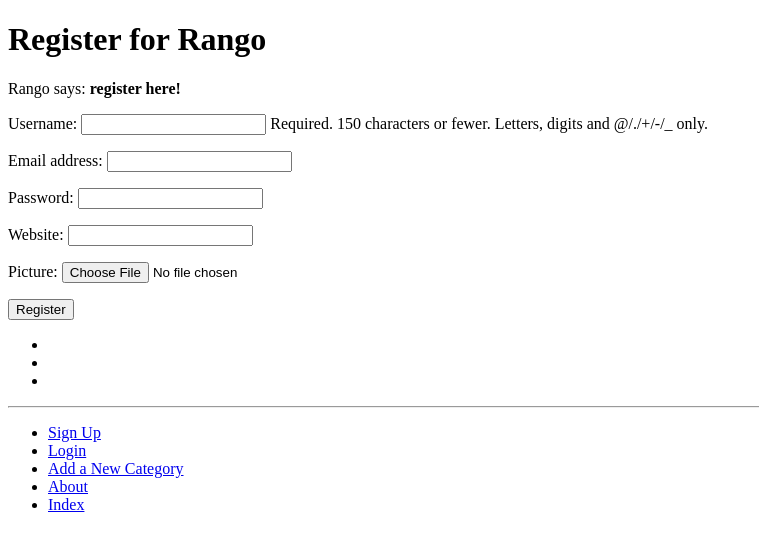
After one commit to stbmilu/tango_with_django_project, a Django app: page /rango/register/ in a window 1280 px wide. The commit adds this page. Shown: the top 551 px of the page, without its empty margins (0-759 px from the left). Run offline with Django 3.2, Linux system fonts and the light colour scheme; data comes from the database, SQL or seed files in the repository; parts of the project's set-up code (start-up, migrations or seed data) failed here and were passed over.

Commit message:
Chapter 9 before exercise

```diff
--- a/rango/admin.py
+++ b/rango/admin.py
@@ -1,5 +1,5 @@
 from django.contrib import admin
-from rango.models import Category, Page
+from rango.models import Category, Page, UserProfile
 
 # Register your models here.
 class CategoryAdmin(admin.ModelAdmin):
@@ -10,3 +10,4 @@
 
 admin.site.register(Category, CategoryAdmin)
 admin.site.register(Page, PageAdmin)
+admin.site.register(UserProfile)
--- a/rango/forms.py
+++ b/rango/forms.py
@@ -1,5 +1,6 @@
 from django import forms
-from rango.models import Page, Category
+from rango.models import Page, Category, UserProfile
+from django.contrib.auth.models import User
 
 class CategoryForm(forms.ModelForm):
     name = forms.CharField(max_length=Category.NAME_MAX_LENGTH, help_text="Please enter the category name.")
@@ -44,3 +45,17 @@
         exclude = ('category',)
         # or specify the fields to include (don't include the category field).
         # fields = ('title', 'url', 'views')
+
+class UserForm(forms.ModelForm):
+    # by overriding the password attribute for user model, hide the user's input
+    # from PasswordInput widget.
+    password = forms.CharField(widget=forms.PasswordInput())
+
+    class Meta:
+        model = User
+        fields = ('username', 'email', 'password',)
+
+class UserProfileForm(forms.ModelForm):
+    class Meta:
+        model = UserProfile
+        fields = ('website', 'picture',)
--- a/rango/models.py
+++ b/rango/models.py
@@ -1,5 +1,6 @@
 from django.db import models
 from django.template.defaultfilters import slugify
+from django.contrib.auth.models import User
 
 # Create your models here.
 
@@ -33,3 +34,14 @@
 
     def __str__(self):
         return self.title
+
+class UserProfile(models.Model):
+    #Links UserProfile to a User Model instance.
+    user = models.OneToOneField(User, on_delete=models.CASCADE)
+
+    # additional attributes
+    website = models.URLField(blank=True)
+    picture = models.ImageField(upload_to='profile_images', blank=True)
+
+    def __str__(self):
+        return self.user.username
--- a/rango/urls.py
+++ b/rango/urls.py
@@ -13,4 +13,8 @@
     path('category/<slug:category_name_slug>/', views.show_category, name = 'show_category'),
     path('add_category/', views.add_category, name = 'add_category'),
     path('category/<slug:category_name_slug>/add_page/', views.add_page, name = 'add_page'),
+    path('register/', views.register, name='register'),
+    path('login/', views.user_login, name='login'),
+    path('restricted/', views.restricted, name='restricted'),
+    path('logout/', views.user_logout, name='logout'),
 ]
--- a/rango/views.py
+++ b/rango/views.py
@@ -3,11 +3,11 @@
 
 from rango.models import Category
 from rango.models import Page
-
-from rango.forms import CategoryForm
-from rango.forms import PageForm
 from django.shortcuts import redirect
 from django.urls import reverse
+from rango.forms import CategoryForm, PageForm, UserForm, UserProfileForm
+from django.contrib.auth import authenticate, login, logout
+from django.cintrib.auth.decorators import login_required
 
 
 def index(request):
@@ -121,3 +121,79 @@
 
     context_dict = {'form': form, 'category': category}
     return render(request, 'rango/add_page.html', context=context_dict)
+
+
+def register(request):
+    # Set False initially, changes to True when registration succeeds.
+    registered = False
+
+    if request.method == 'POST':
+        # Attempt to grap the raw form information, both UserForm and UserProfileForm.
+        user_form = UserForm(request.POST)
+        profile_form = UserProfileForm(request.POST)
+
+        if user_form.is_valid() and profile_form.is_valid():
+            user = user_form.save()
+            # Hash the password, and update the user object
+            user.set_password(user.password)
+            user.save()
+            # The commit = False delays saving the model until we avoid the integrity problems
+            profile = profile_form.save(commit=False)
+            profile.user = user
+
+            # if user provide a picture, we get it from input form, put it in UserProfile model
+            if 'picture' in request.FILES:
+                profile.picture = request.FILES['picture']
+
+            profile.save()
+
+            # Update the status of registered variable
+            registered = True
+        else:
+            # Invalid form or forms - mistakes or something? print it in the terminal.
+            print(user_form.errors, profile_form.errors)
+    else:
+        # Not a HTTP POST, so render the forms, these forms will be blank for user input.
+        user_form = UserForm()
+        profile_form = UserProfileForm()
+
+    # Render depending on the status or forms
+    return render(request, 'rango/register.html', context = {'user_form': user_form,
+                                                             'profile_form': profile_form,
+                                                             'registered': registered})
+
+def user_login(request):
+    # try to pull out the information
+    if request.method == 'POST':
+        # from the login form, request.POST.get('') returns none if none while
+        # request.POST[''] raise a keyError exception
+        username = request.POST.get('username')
+        password = request.POST.get('password')
+
+        # if username and password combination is valid return a user object
+        # Django machinery
+        user = authenticate(username=username, password=password)
+
+        if user:
+            # check the account have been disabled or not
+            if user.is_active:
+                login(request, user)
+                return redirect(reverse('rango:index'))
+            else:
+                return HttpResponse("Your Rango account is disabled.")
+        else:
+            print(f"Invalid login details: {username}, {password}")
+            return HttpResponse("Invalid login details supplied.")
+    # The request is not a Http post, display the login form, a http GET?
+    else:
+        return render(request, 'rango/login.html')
+
+@login_required
+def restricted(request):
+    return HttpResponse("Since you're logged in, you can see this text!")
+
+
+@login_required
+def user_logout(request):
+    logout(request)
+    return redirect(reverse('rango:index'))
--- a/tango_with_django_project/settings.py
+++ b/tango_with_django_project/settings.py
@@ -38,6 +38,8 @@
 DEBUG = True
 
 ALLOWED_HOSTS = []
+
+LOGIN_URL = 'rango:login'
 
 
 # Application definition
--- a/templates/rango/base.html
+++ b/templates/rango/base.html
@@ -24,6 +24,13 @@
         <hr />
         <div>
             <ul>
+            {% if user.is_authenticated %}
+                <li><a href="{% url 'rango:restricted' %}">Restricted Page</a></li>
+                <li><a href="{% url 'rango:logout' %}">Logout</a></li>
+            {% else %}
+                <li><a href="{% url 'rango:register' %}">Sign Up</a></li>
+                <li><a href="{% url 'rango:login' %}">Login</a></li>
+            {% endif %}
                 <li><a href="{% url 'rango:add_category' %}">Add a New Category</a></li>
                 <li><a href="{% url 'rango:about' %}">About</a></li>
                 <li><a href="{% url 'rango:index' %}">Index</a></li>
--- a/templates/rango/index.html
+++ b/templates/rango/index.html
@@ -8,7 +8,11 @@
 {% block body_block %}
     <h1>Rango says...</h1>
     <div>
+    {% if user.is_authenticated %}
+        howdy {{ user.username }}!
+    {% else %}
         hey there partner! <br />
+    {% endif %}
         <strong>{{boldmessage}}</strong> <!-- add <br /> here nothing happen -->
     </div>
 
--- /dev/null
+++ b/templates/rango/register.html
@@ -0,0 +1,24 @@
+{% extends 'rango/base.html' %}
+{% load staticfiles %}
+
+{% block title_block %}
+    Register
+{% endblock %}
+
+{% block body_block %}
+<h1>Register for Rango</h1>
+{% if registered %}
+Rango says: <strong>thank you for registering!</strong>
+<a href="{% url 'rango:index' %}">Return to the homepage.</a><br />
+{% else %}
+Rango says: <strong>register here!</strong><br />
+<form id="user_form" method="post" action="{% url 'rango:register' %}" enctype="multipart/form-data">
+
+    {% csrf_token %}
+    {{ user_form.as_p }}
+    {{ profile_form.as_p }}
+
+    <input type="submit" name="submit" value="Register" />
+</form>
+{% endif %}
+{% endblock %}
```
Also changed, not shown: templates/rango/login.html (added, +18 -0 lines), rango/migrations/0005_userprofile.py (added).
